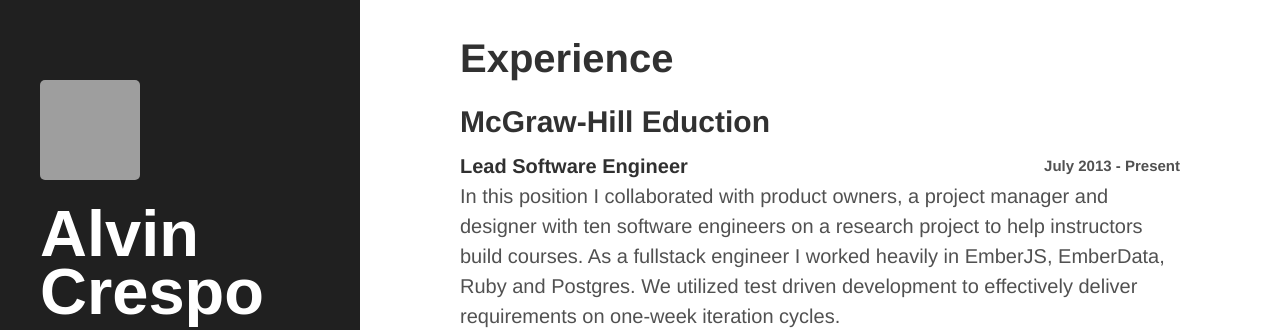
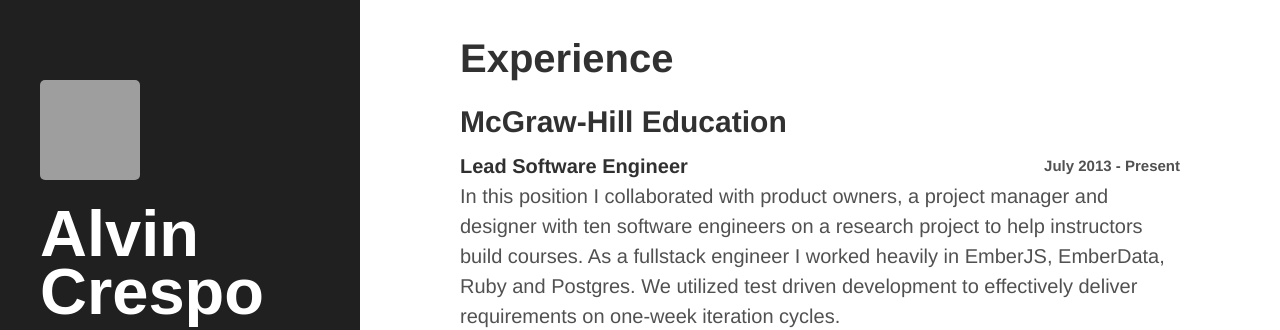
Before and after one commit to alvincrespo/alvincrespo.github.io, a Jekyll site: the page built from index.html, in a window 1280 px wide and 900 px high, cut to the strip 391-721 px from the top of the window. Built offline with Jekyll 4.4.1, drawn with Linux system fonts in a browser that asks for light colours; some web fonts are replaced; Markdown is read by kramdown in place of the engine named in the settings; grey boxes are pictures that could not be loaded.

Commit message:
Fixing typo

```diff
--- a/index.html
+++ b/index.html
@@ -25,7 +25,7 @@
 		</header>
 		<ul>
 			<li>
-				<h2>McGraw-Hill Eduction</h2>
+				<h2>McGraw-Hill Education</h2>
 				<span class="year">July 2013 - Present</span>
 				<strong>Lead Software Engineer</strong>
 				<p>
```
